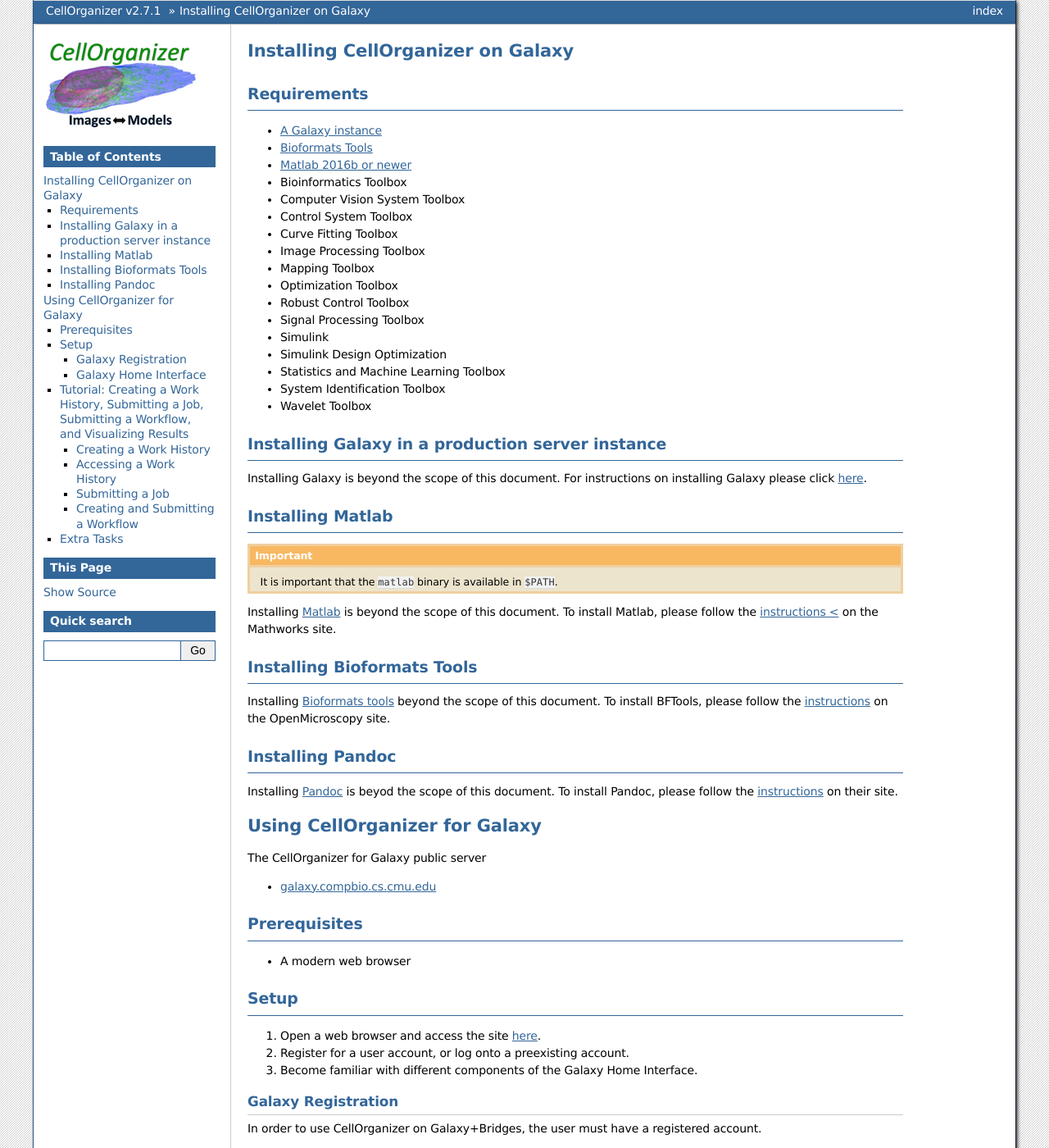
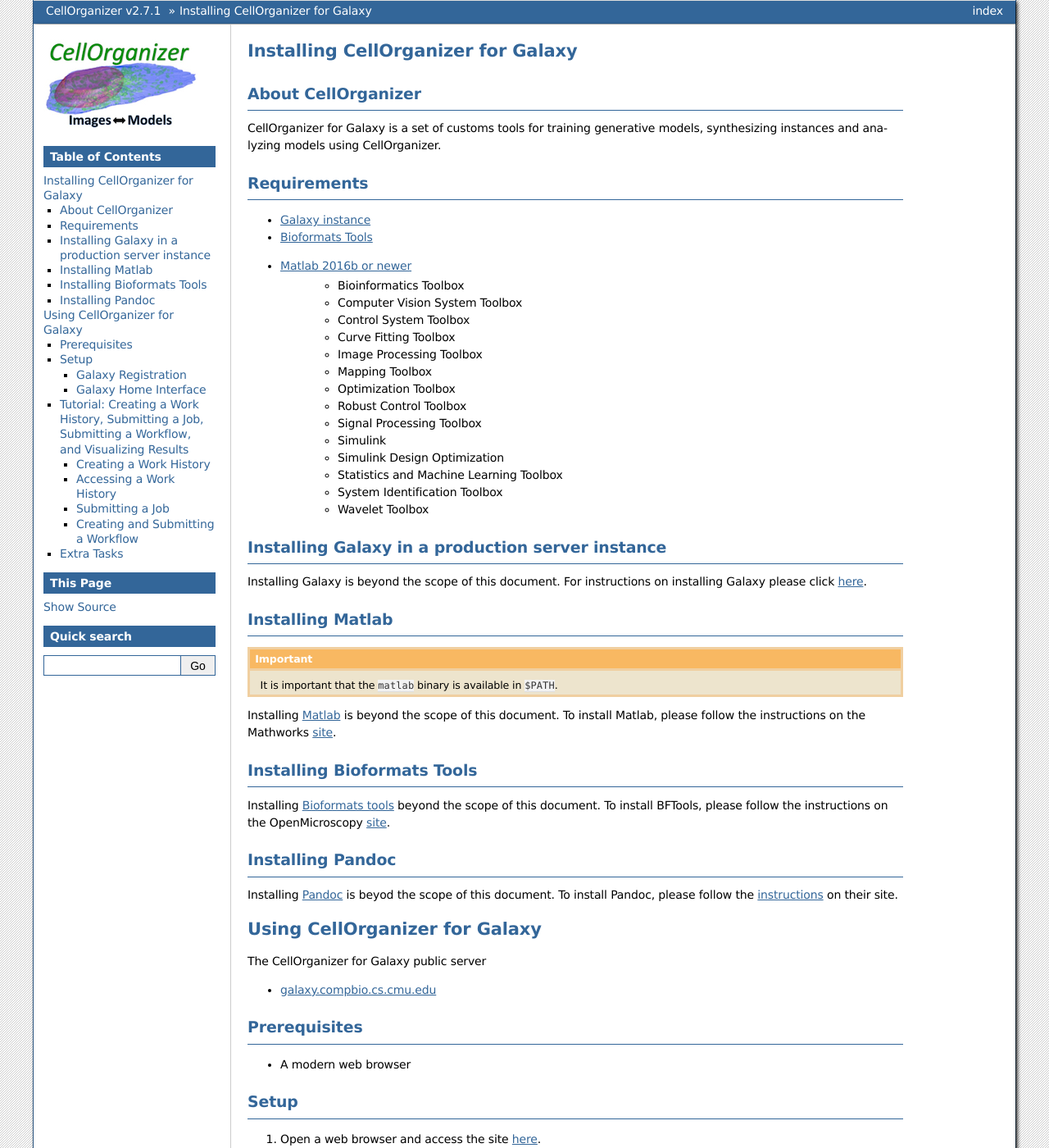
Before and after one commit to murphygroup/cellorganizer-documentation_old, a Sphinx documentation site: the page built from source/chapters/galaxy/index.rst, in a window 1280 px wide and 1400 px high. Shown: the whole window at 82% size. Built offline with Sphinx 7.4.7, drawn with Linux system fonts in a browser that asks for light colours; some of the changed text lies outside the part shown.

Commit message:
Updated docs

```diff
--- a/source/chapters/galaxy/index.rst
+++ b/source/chapters/galaxy/index.rst
@@ -1,26 +1,31 @@
-Installing CellOrganizer on Galaxy
-==================================
+Installing CellOrganizer for Galaxy
+===================================
+
+About CellOrganizer
+*******************
+
+CellOrganizer for Galaxy is a set of customs tools for training generative models, synthesizing instances and analyzing models using CellOrganizer.
 
 Requirements
 ************
 
-* `A Galaxy instance <https://galaxyproject.org/>`_
+* `Galaxy instance <https://galaxyproject.org/>`_
 * `Bioformats Tools <https://docs.openmicroscopy.org/bio-formats/5.8.2/users/comlinetools/>`_
 * `Matlab 2016b or newer <https://www.mathworks.com/products/matlab.html>`_
-* Bioinformatics Toolbox
-* Computer Vision System Toolbox
-* Control System Toolbox
-* Curve Fitting Toolbox
-* Image Processing Toolbox
-* Mapping Toolbox
-* Optimization Toolbox
-* Robust Control Toolbox
-* Signal Processing Toolbox
-* Simulink
-* Simulink Design Optimization
-* Statistics and Machine Learning Toolbox
-* System Identification Toolbox
-* Wavelet Toolbox
+    * Bioinformatics Toolbox
+    * Computer Vision System Toolbox
+    * Control System Toolbox
+    * Curve Fitting Toolbox
+    * Image Processing Toolbox
+    * Mapping Toolbox
+    * Optimization Toolbox
+    * Robust Control Toolbox
+    * Signal Processing Toolbox
+    * Simulink
+    * Simulink Design Optimization
+    * Statistics and Machine Learning Toolbox
+    * System Identification Toolbox
+    * Wavelet Toolbox
 
 Installing Galaxy in a production server instance
 *************************************************
@@ -33,12 +38,12 @@
 .. IMPORTANT::
    It is important that the ``matlab`` binary is available in ``$PATH``.
 
-Installing `Matlab <https://www.mathworks.com/products/matlab.html>`_ is beyond the scope of this document. To install Matlab, please follow the `instructions < <https://www.mathworks.com/support/install-matlab.html>`_ on the Mathworks site.
+Installing `Matlab <https://www.mathworks.com/products/matlab.html>`_ is beyond the scope of this document. To install Matlab, please follow the instructions on the Mathworks `site <https://docs.galaxyproject.org/en/latest/admin/production.html>`_.
 
 Installing Bioformats Tools
 ***************************
 
-Installing `Bioformats tools <https://docs.openmicroscopy.org/bio-formats/5.8.2/users/comlinetools/>`_ beyond the scope of this document. To install BFTools, please follow the `instructions <https://docs.openmicroscopy.org/bio-formats/5.8.2/users/comlinetools/>`_ on the OpenMicroscopy site.
+Installing `Bioformats tools <https://docs.openmicroscopy.org/bio-formats/5.8.2/users/comlinetools/>`_ beyond the scope of this document. To install BFTools, please follow the instructions on the OpenMicroscopy `site <https://docs.openmicroscopy.org/bio-formats/5.8.2/users/comlinetools>`_.
 
 Installing Pandoc
 *****************
```
